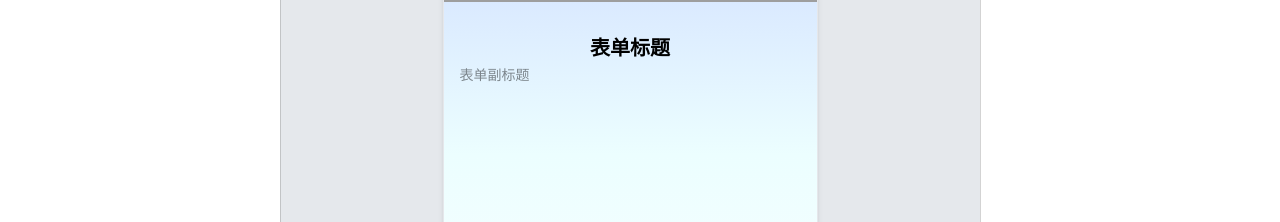
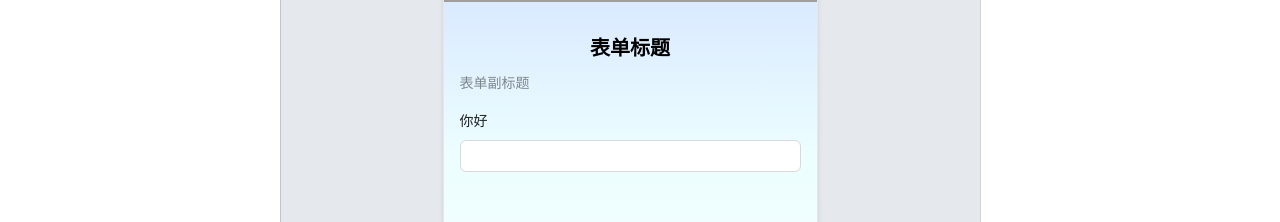
Before and after one commit to QGtiger/xybot-form-designer, a React (Vite) app: page / in a window 1280 px wide. Shown: the part 328-550 px from the top of the page. Built offline with nearby package versions, Linux system fonts and the light colour scheme; grey boxes are pictures that could not be loaded.

Commit message:
feat: UI good

```diff
--- a/package.json
+++ b/package.json
@@ -12,6 +12,7 @@
   "dependencies": {
     "@ant-design/icons": "5.x",
     "@tailwindcss/vite": "^4.1.4",
+    "ahooks": "^3.8.4",
     "allotment": "^1.20.3",
     "antd": "5",
     "classnames": "^2.5.1",
@@ -25,6 +26,7 @@
   },
   "devDependencies": {
     "@eslint/js": "^9.22.0",
+    "@types/node": "^22.15.18",
     "@types/react": "^19.0.10",
     "@types/react-dom": "^19.0.4",
     "@vitejs/plugin-react": "^4.3.4",
--- a/src/components/PreviewFormex/index.tsx
+++ b/src/components/PreviewFormex/index.tsx
@@ -1,7 +1,9 @@
+import { useMaterialMap } from "@/stores/useMaterialStore";
 import { Form, Typography } from "antd";
 
 export default function PreviewFormex({ schema }: { schema: FormexSchemaV1 }) {
-  const { title, subtitle, background } = schema;
+  const materialMap = useMaterialMap();
+  const { title, subtitle, background, formItems } = schema;
   return (
     <div className="w-full h-full bg-white md:bg-gradient-to-b md:from-indigo-200 md:via-cyan-50 md:to-white ">
       <div
@@ -17,10 +19,24 @@ export default function PreviewFormex({ schema }: { schema: FormexSchemaV1 }) {
         <div className=" line-clamp-1 text-center text-xl font-semibold">
           {title}
         </div>
-        <Typography.Text type="secondary" className="">
-          {subtitle}
-        </Typography.Text>
-        <Form></Form>
+        <div className="mt-2">
+          <Typography.Text type="secondary">{subtitle}</Typography.Text>
+        </div>
+        <div className="mt-4">
+          <Form colon={false} layout="vertical">
+            {formItems.map((it) => {
+              const { materialCode: mc, props } = it;
+              const martialItem = materialMap[mc];
+              if (!martialItem) return;
+              const { dev: T } = martialItem;
+              return (
+                <Form.Item key={it.code} name={it.code} label={it.name}>
+                  <T {...props} />
+                </Form.Item>
+              );
+            })}
+          </Form>
+        </div>
       </div>
     </div>
   );
--- a/src/main.tsx
+++ b/src/main.tsx
@@ -4,8 +4,26 @@ import DndCard from "./pages/dndcard";
 import FormDesignerEditor from "./pages/editor";
 import { ConfigProvider } from "antd";
 
+const testSchema: FormexSchemaV1 = {
+  version: "1.0",
+  title: "表单标题",
+  subtitle: "表单副标题",
+  background:
+    "https://winrobot-pub-a-1302949341.cos.ap-shanghai.myqcloud.com/image/20250514202954/395c74ad8b4de6e1b7a38247700842aa.png",
+  formItems: [
+    {
+      materialCode: "input",
+      code: "22",
+      name: "你好",
+      desc: "222",
+      props: {},
+    },
+  ],
+  btnText: "提交",
+};
+
 createRoot(document.getElementById("root")!).render(
   <ConfigProvider theme={{ token: { colorPrimary: "#7f70f5" } }}>
-    <FormDesignerEditor />
+    <FormDesignerEditor initialSchema={testSchema} />
   </ConfigProvider>
 );
--- a/src/pages/editor/components/EditArea/index.tsx
+++ b/src/pages/editor/components/EditArea/index.tsx
@@ -1,16 +1,8 @@
 import PreviewFormex from "../../../../components/PreviewFormex";
-
-const testSchema: FormexSchemaV1 = {
-  version: "1.0",
-  title: "表单标题",
-  subtitle: "表单副标题",
-  background:
-    "https://winrobot-pub-a-1302949341.cos.ap-shanghai.myqcloud.com/image/20250514202954/395c74ad8b4de6e1b7a38247700842aa.png",
-  formItems: [],
-  btnText: "提交",
-};
+import { EditorModel } from "../../model";
 
 export default function EditArea() {
+  const { formexSchema } = EditorModel.useModel();
   return (
     <div className="flex flex-col">
       <div className="h-[40px] bg-white border-b border-gray-300  flex items-center justify-center text-sm font-semibold text-gray-600">
@@ -18,7 +10,7 @@ export default function EditArea() {
       </div>
       <div className="area flex justify-center">
         <div className="device mt-10 rounded-2xl bg-white  border border-gray-200 shadow-md w-[375px] h-[667px] overflow-hidden">
-          <PreviewFormex schema={testSchema} />
+          <PreviewFormex schema={formexSchema} />
         </div>
       </div>
     </div>
--- a/src/pages/editor/components/Material/MaterialList.tsx
+++ b/src/pages/editor/components/Material/MaterialList.tsx
@@ -1,4 +1,4 @@
-import { useMaterialList } from "../../stores/useMaterialStore";
+import { useMaterialList } from "@/stores/useMaterialStore";
 
 export default function MaterialList() {
   const list = useMaterialList();
--- a/src/pages/editor/model.ts
+++ b/src/pages/editor/model.ts
@@ -1,11 +1,28 @@
+import { useReactive } from "ahooks";
 import { createCustomModel } from "../../common/createModel";
 
 export interface EditorModelProps {
-  initialSchema: FormexSchema;
+  initialSchema?: FormexSchema;
 }
 
+const defaultSchema: FormexSchema = {
+  version: "1.0",
+  title: "表单标题",
+  subtitle: "表单副标题",
+  background:
+    "https://winrobot-pub-a-1302949341.cos.ap-shanghai.myqcloud.com/image/20250514202954/395c74ad8b4de6e1b7a38247700842aa.png",
+  formItems: [],
+  btnText: "提交",
+};
+
 export const EditorModel = createCustomModel((props: EditorModelProps) => {
+  const formexModel = useReactive({
+    schema: props.initialSchema || defaultSchema,
+  });
+
   return {
     ...props,
+    formexModel,
+    formexSchema: formexModel.schema,
   };
 });
--- a/src/pages/editor/stores/useMaterialStore.tsx
+++ b/src/stores/useMaterialStore.tsx
@@ -1,4 +1,5 @@
 import { createFromIconfontCN } from "@ant-design/icons";
+import { Input, InputNumber, Select } from "antd";
 import { create } from "zustand";
 
 interface MaterialItem {
@@ -11,6 +12,7 @@ interface MaterialItem {
 
 interface MaterialState {
   materialList: MaterialItem[];
+  materialMap: Record<MaterialItem["code"], MaterialItem>;
 }
 
 const IconFont = createFromIconfontCN({
@@ -24,21 +26,21 @@ export const useMaterialStore = create<MaterialState>(() => {
       name: "输入框",
       desc: "输入框组件",
       icon: <IconFont type="icon-biaodanzujian-shurukuang" />,
-      dev: () => <div>Input Component</div>,
+      dev: Input,
     },
     {
       code: "inputNumber",
       name: "数字输入",
       desc: "数字输入框组件",
       icon: <IconFont type="icon-fuhao-shuzishurukuang" />,
-      dev: () => <div>Select Component</div>,
+      dev: InputNumber,
     },
     {
       code: "select",
       name: "下拉选择",
       desc: "单选下拉",
       icon: <IconFont type="icon-danxuanxiala" />,
-      dev: () => <div>Checkbox Component</div>,
+      dev: Select,
     },
     {
       code: "multiSelect",
@@ -65,6 +67,10 @@ export const useMaterialStore = create<MaterialState>(() => {
 
   return {
     materialList,
+    materialMap: materialList.reduce((acc, curr) => {
+      acc[curr.code] = curr;
+      return acc;
+    }, {} as MaterialState["materialMap"]),
   };
 });
 
@@ -72,3 +78,8 @@ export function useMaterialList() {
   const { materialList } = useMaterialStore();
   return materialList;
 }
+
+export function useMaterialMap() {
+  const { materialMap } = useMaterialStore();
+  return materialMap;
+}
--- a/src/type.d.ts
+++ b/src/type.d.ts
@@ -2,9 +2,9 @@ interface FormexItem {
   materialCode: string;
 
   code: string;
-  name: string;
-  desc: string;
-  props: Record<string, any>;
+  name?: string;
+  desc?: string;
+  props?: Record<string, any>;
 }
 
 interface FormexSchemaV1 {
--- a/tsconfig.app.json
+++ b/tsconfig.app.json
@@ -20,7 +20,11 @@
     "noUnusedLocals": true,
     "noUnusedParameters": true,
     "noFallthroughCasesInSwitch": true,
-    "noUncheckedSideEffectImports": true
+    "noUncheckedSideEffectImports": true,
+    "baseUrl": "./",
+    "paths": {
+      "@/*": ["src/*"]
+    }
   },
   "include": ["src"]
 }
--- a/vite.config.ts
+++ b/vite.config.ts
@@ -1,12 +1,15 @@
-import { defineConfig } from 'vite'
-import react from '@vitejs/plugin-react'
-import tailwindcss from '@tailwindcss/vite'
-
+import { defineConfig } from "vite";
+import react from "@vitejs/plugin-react";
+import tailwindcss from "@tailwindcss/vite";
+import path from "path";
 
 // https://vite.dev/config/
 export default defineConfig({
   plugins: [react(), tailwindcss()],
   build: {
-    minify: false
-  }
-})
+    minify: false,
+  },
+  resolve: {
+    alias: [{ find: "@", replacement: path.resolve(__dirname, "src") }],
+  },
+});
```
Also changed, not shown: src/stores/materials/Input.tsx (renamed from src/pages/editor/stores/materials/Input.tsx), 1 other file (tests, documents, lock files or other folders).
